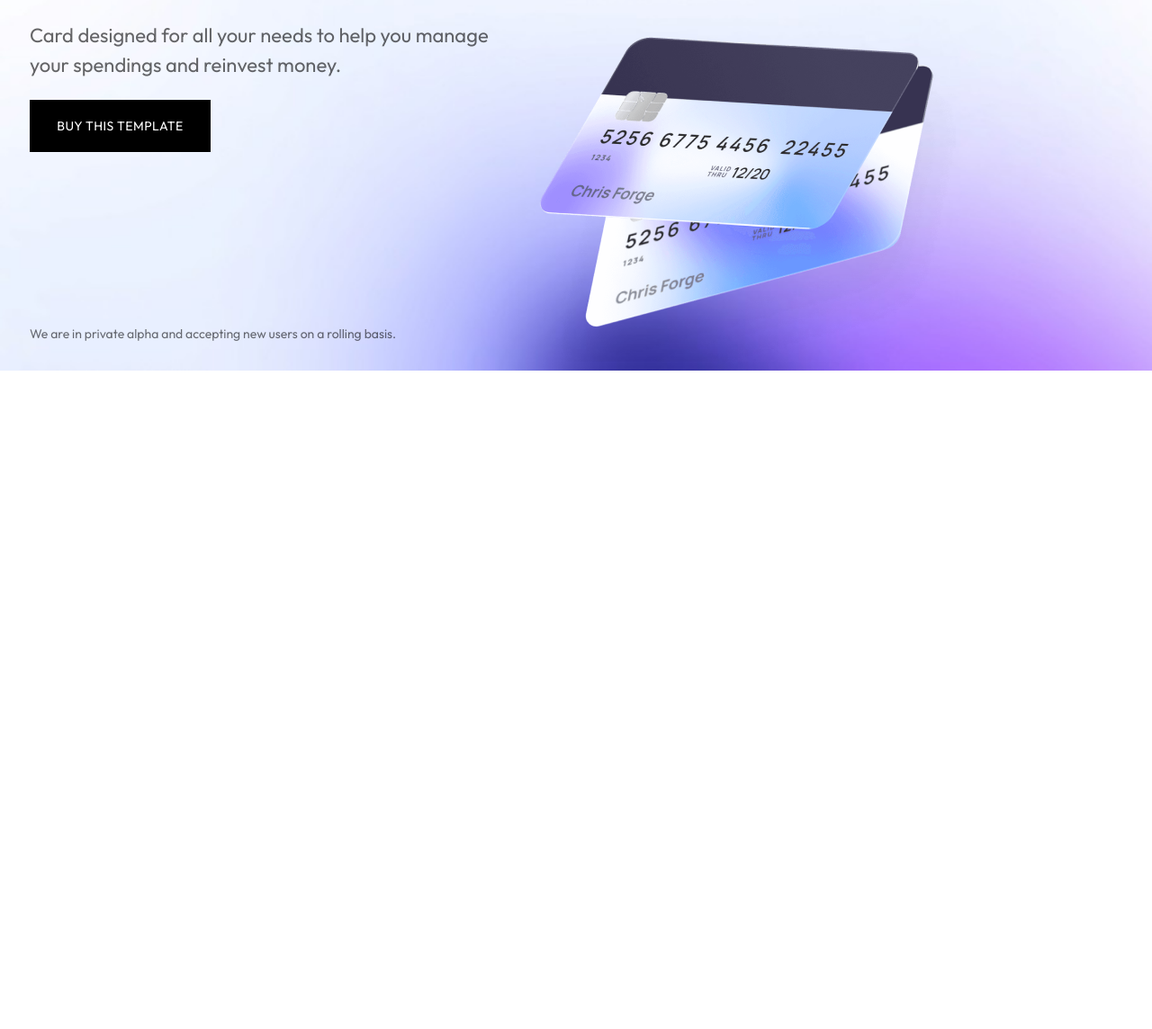
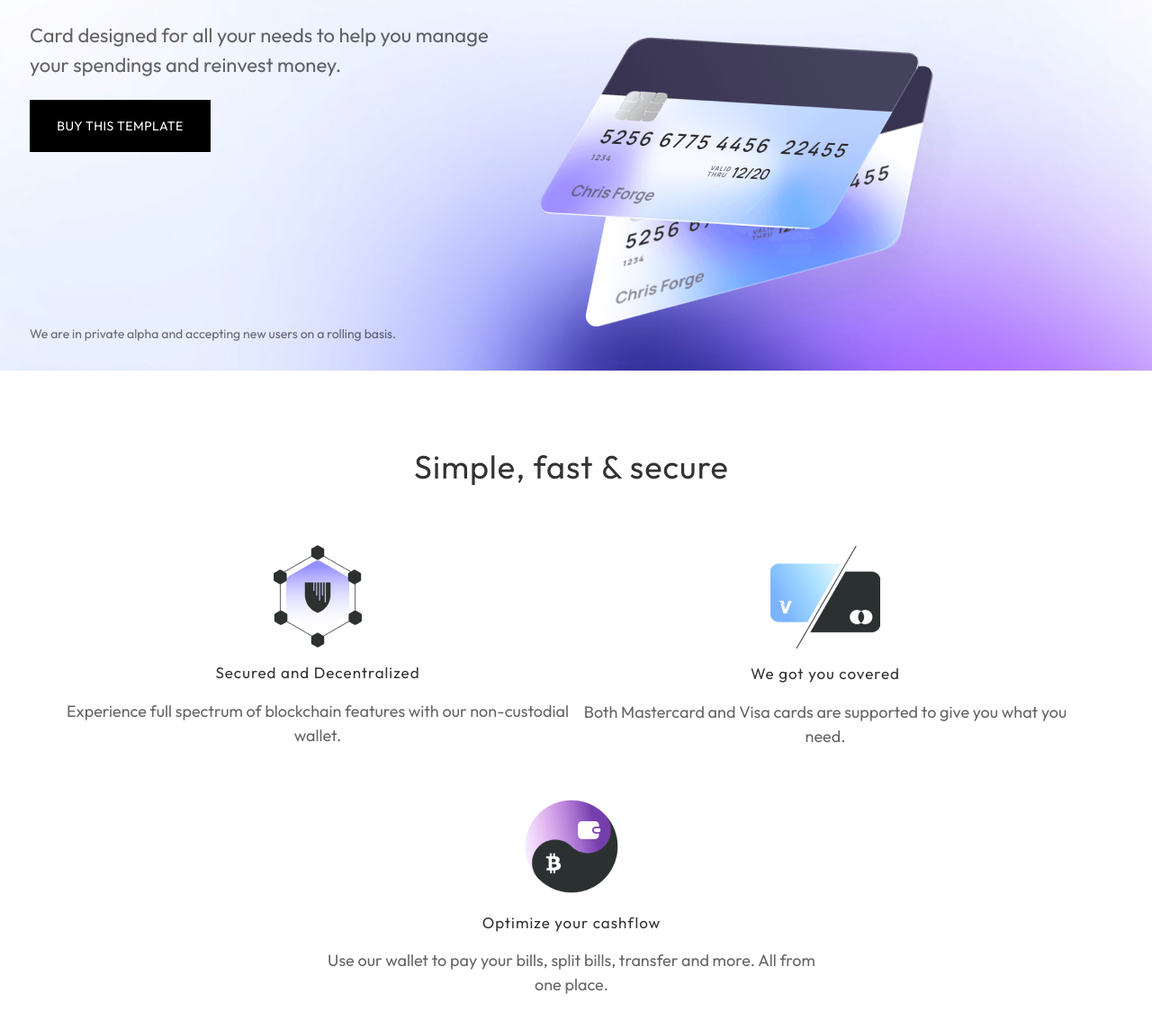
Before and after one commit to BLazzeD21/Figma-NanoCard, a website: page src/index.html in a window 1280 px wide. Shown: the part 286-1430 px from the top of the page at 90% size. Before the commit the page ends 800 px from the top, so only its background shows below. Drawn offline with Linux system fonts and the light colour scheme.

Commit message:
Created reasons section

```diff
--- a/src/index.html
+++ b/src/index.html
@@ -25,15 +25,43 @@
           </li>
         </ul>
       </nav>
-      <h1 class="header_title">Spend your crypto right from your personal wallet</h1>
-      <div class="header_subtitle">Card designed for all your needs to help you manage your spendings and reinvest money.</div>
-      <button class="header_btn">buy this template</button>
-      <div class="header_descr">We are in private alpha and accepting new users on a rolling basis.</div>
-      <div class="header_img">
+      <h1 class="header__title">Spend your crypto right from your personal wallet</h1>
+      <div class="header__subtitle">Card designed for all your needs to help you manage your spendings and reinvest money.</div>
+      <button class="header__btn">buy this template</button>
+      <div class="header__descr">We are in private alpha and accepting new users on a rolling basis.</div>
+      <div class="header__img">
         <img src="img/card.png" alt="card">
       </div>
     </div>
   </header>
+  <section class="reasons">
+    <div class="container">
+      <h2 class="reasons__title">Simple, fast & secure</h2>
+      <div class="reasons__wrapper">
+        <div class="reasons__block">
+          <div class="reasons__block_img">
+            <img src="icons/reasons/reason_1.png" alt="Secured and Decentralized">
+          </div>
+          <div class="reasons__block_title">Secured and Decentralized</div>
+          <div class="reasons__block_descr">Experience full spectrum of blockchain features with our non-custodial wallet.</div>
+        </div>
+        <div class="reasons__block">
+          <div class="reasons__block_img">
+            <img src="icons/reasons/reason_2.png" alt="We got you covered">
+          </div>
+          <div class="reasons__block_title">We got you covered</div>
+          <div class="reasons__block_descr">Both Mastercard and Visa cards are supported to give you what you need.</div>
+        </div>
+        <div class="reasons__block">
+          <div class="reasons__block_img">
+            <img src="icons/reasons/reason_3.png" alt="Optimize your cashflow">
+          </div>
+          <div class="reasons__block_title">Optimize your cashflow</div>
+          <div class="reasons__block_descr">Use our wallet to pay your bills, split bills, transfer and more. All from one place.</div>
+        </div>
+      </div>
+    </div>
+  </section>
   <script src="js/script.js"></script>
 </body>
 </html>
--- a/src/sass/blocks/_header.scss
+++ b/src/sass/blocks/_header.scss
@@ -40,28 +40,26 @@
       }
     }
   }
-  &_logo {
+  &__logo {
     color: #000;
     font-size: 29px;
-    font-weight: 400;
     letter-spacing: 0.5px;
   }
-  &_title {
+  &__title {
     width: 525px;
     margin-top: 71px;
     color: #000;
     font-size: 43px;
-    font-weight: 400;
     letter-spacing: 1.22px;
   }
-  &_subtitle {
+  &__subtitle {
     width: 526px;
     margin-top: 29px;
     color: rgba(0, 0, 0, 0.60);
     font-family: Outfit;
     font-size: 22px;
   }
-  &_btn {
+  &__btn {
     margin-top: 22px;
     border: none;
     border: none;
@@ -83,12 +81,12 @@
       box-shadow: 0 0 5px rgba(0, 0, 0, 0.6);
     }
   }
-  &_descr {
+  &__descr {
     margin-top: 192px;
     color: rgba(0, 0, 0, 0.56);
     font-size: 14px;
   }
-  &_img {
+  &__img {
     position: absolute;
     bottom: 10px;
     right: 17%;
--- /dev/null
+++ b/src/sass/blocks/_reasons.scss
@@ -0,0 +1,35 @@
+.reasons {
+  padding: 80px 41px 160px 31px;
+  &__wrapper {
+    display: flex;
+    flex-wrap: wrap;
+    justify-content: center;
+  }
+  &__title {
+    color: #333;
+    text-align: center;
+    font-size: 36px;
+    font-style: normal;
+    letter-spacing: 1px;
+  }
+  &__block {
+    margin-top: 52px;
+    width: 564px;
+    display: flex;
+    flex-direction: column;
+    align-items: center;
+    &_title {
+      margin-top: 15px;
+      color: #333;
+      text-align: center;
+      font-size: 17px;
+      letter-spacing: 1px;
+    }
+    &_descr {
+      margin-top: 16px;
+      color: rgba(0, 0, 0, 0.60);
+      text-align: center;
+      font-size: 18px;
+    }
+  }
+}
--- a/src/sass/style.scss
+++ b/src/sass/style.scss
@@ -6,3 +6,4 @@
 @import "base/fonts";
 
 @import "blocks/header";
+@import "blocks/reasons";
```
Also changed, not shown: src/css/style.min.css.
